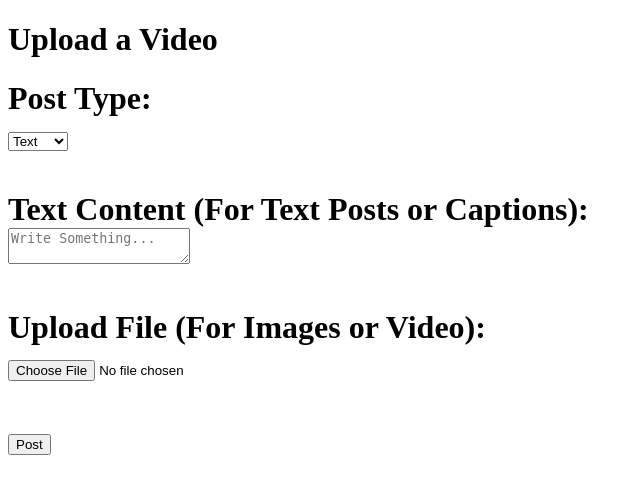
After one commit to Reef-ldn/ProjectX, a PHP site: page /create_post.php in a window 1280 px wide. The commit adds this page. Shown: the top 494 px of the page, without its empty margins (0-641 px from the left). Run offline with PHP 8.4, Linux system fonts and the light colour scheme; the visitor is signed in with stand-in values (Sample User, id 1).

Commit message:
Implemented Multi Media Upload Functionality (Videos, Images and Texts can now be uploaded)

```diff
--- /dev/null
+++ b/create_post.php
@@ -0,0 +1,111 @@
+<!-- This page handles multi media uploads (Text, Videos and Images)-->
+
+<?php
+ session_start();
+ //Ensures the user is logged in before allowing them to upload content
+ if(!isset($_SESSION['user_id'])) {
+  die("Please log in first!");    //Kills the session if they're not
+ }
+ ?>
+
+
+ <!--Front End-->
+<!DOCTYPE html>
+ <html>
+
+  <head>
+    <title>Create a Post</title>
+  </head>
+
+  <body>
+    <h1>Upload a Video<h1>
+
+    <!--Form to allow users to upload media -->
+    <form action = "create_post.php" method="POST" enctype="multipart/form-data">
+
+      <!--Choose a Post Type-->
+      <label> Post Type: </label> <br>
+      <select name = "post_type" required>
+        <option value = "text">Text</option>       <!--Text Posts-->
+        <option value = "image">Image</option>     <!--Image Posts-->
+        <option value = "video">Video</option>     <!--Video Posts-->
+      </select> <br> <br>
+
+      <!--For Text Posts-->
+      <label> Text Content (For Text Posts or Captions): </label>   <br>
+      <textarea name = "text_content"   placeholder= "Write Something..."></textarea>     <br><br>
+
+      <!--For Image/Video Uploads-->
+      <label>Upload File (For Images or Video): </label> <br>
+      <input type = "file" name = "media_file" accept="image/*,video/*" > <br><br>
+
+      <button type = "submit" name="submit_post">Post</button>
+    </form>
+
+  </body>
+
+</html>
+
+<!--Backend to handle this post  -->
+<?php
+if(isset($_POST['submit_post'])) {    //if the post button is pressed.
+  $user_id = $_SESSION['user_id'];
+
+  //Get the type of post that the user selected
+  $post_type = $_POST['post_type'];
+  //Get the text content
+  $text_content = $_POST['text_content'];
+
+  //Connect to the DB
+  $conn = new mysqli("localhost", "root", "", "projectx_db");
+  if($conn->connect_error){
+    die("Failed to connect to the database: " . $conn->connect_error);
+  }
+
+  //Store the file path if the user uploaded an image/video (This step is skipped if the user uploaded a text file)
+  $file_path = null;      //defailt is null for text posts
+
+  //Check if the user uploaded a file (only if the post_type if an image/vid)
+  if(($post_type == "image" || $post_type == "video")   //if the post is an image or a video, we expect an uploaded fiile
+      && isset($_FILES['media_file'])
+      && $_FILES['media_file']['error'] == 0 ) {        //also check for errors
+
+        //Move the file to the 'uploads' subfolder
+        $originalName = $_FILES['media_file']['name'];   //Original File name
+        $destination = "uploads/" . $originalName;       //Where the video is being put   //I might come back to this later to rename if collisions occur
+
+        //Moves the file from the temp folder to my uploads folder
+        if(!move_uploaded_file($_FILES['media_file']['tmp_name'], $destination)) {
+          die("Error moving the uploaded file.");
+        }
+
+        $file_path = $destination;
+      }
+
+  //Insert the data into the 'posts' table in the DB
+
+  //Prepared statements are used to handle apostrophees in text_content
+  $stmt = $conn->prepare("INSERT INTO posts (user_id, post_type, file_path, text_content, created_at)
+                          VALUES (?, ?, ?, ?, now())");
+
+  //user_id = int (i)
+  //post _type = string (s)
+  //file_path = string or null (s) - Pass a string if not null
+  //text_content = string(s)
+  $stmt->bind_param("isss", $user_id, $post_type, $file_path, $text_content); //"isss" represents the above
+  if($stmt->execute()) {          //if the statement is executed successfully
+    echo "Post uploaded successfully!";
+  } else {
+    echo "Error uploading your post: " . $stmt->error;
+  }
+
+  $stmt->close();
+  $conn->close();
+
+  //redirect to the feed
+  header("Location: feed.php");
+  exit;
+
+}
+
+?>
--- a/likes.php
+++ b/likes.php
@@ -11,7 +11,7 @@
 
 
  //Getting the video's ID
- $video_id = $_GET['video_id'] ?? 0;
+ $post_id = $_GET['post_id'] ?? 0;
 
  //Connect to the DB
  $user_id = $_SESSION['user_id'];
@@ -21,8 +21,8 @@
  }
 
  //Insert a new row in the 'likes' table
- $sql = "INSERT INTO likes (user_id, video_id, created_at)
-        VALUES ('$user_id' , '$video_id' , NOW() )" ;
+ $sql = "INSERT INTO likes (user_id, post_id, created_at)
+        VALUES ('$user_id' , '$post_id' , NOW() )" ;
  if($conn->query($sql) === TRUE ) {    //If the like is successful
    echo "Liked successfully!";
  } else {
```
Also changed, not shown: comments.php (+4 -4 lines), feed.php (+38 -22 lines), uploads/WhichDay Cloud Background.jpeg (added).
